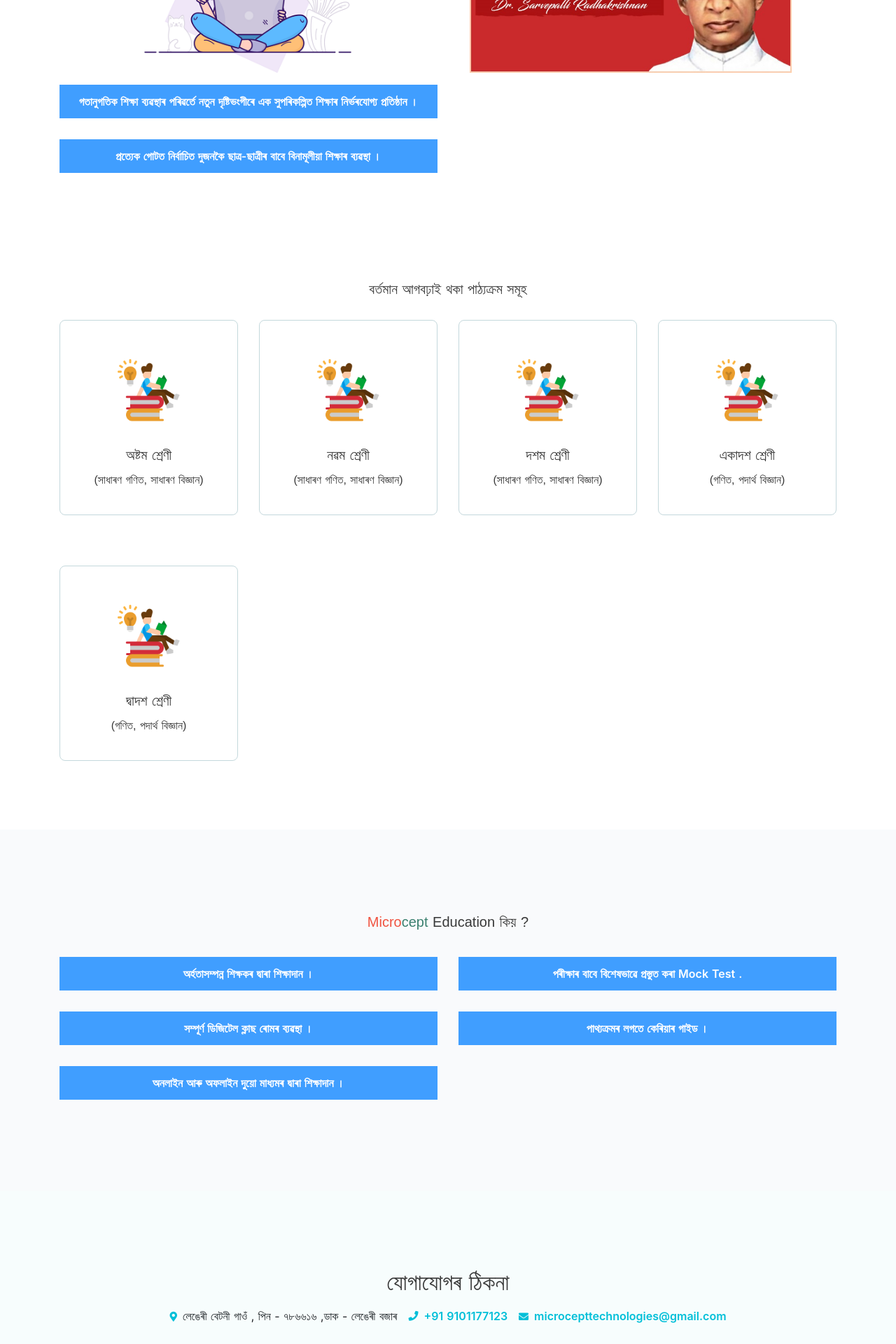
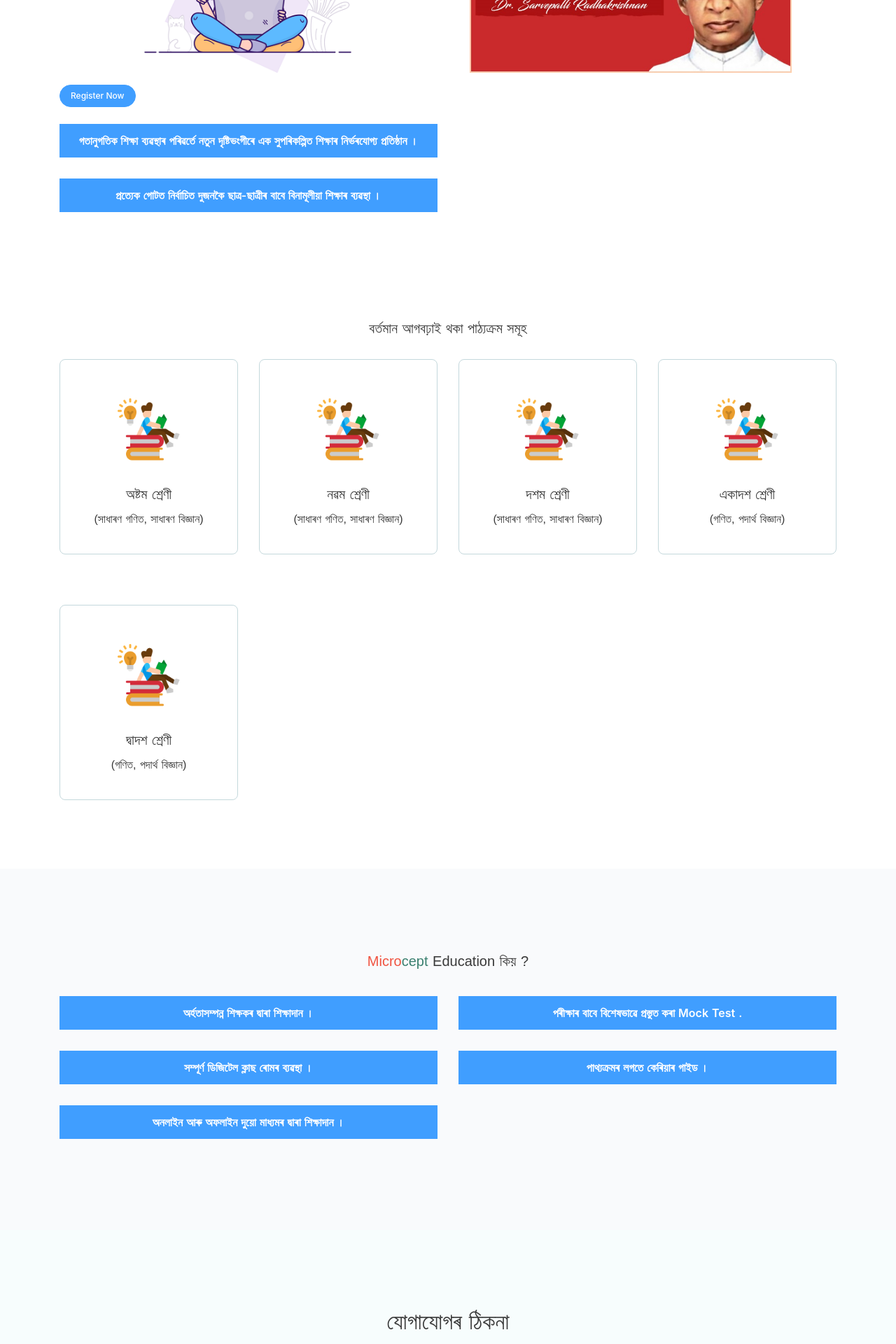
Before and after one commit to microceptedutech/microcepteducation, a Nuxt app: page /school in a window 1280 px wide. Shown: the part 360-2280 px from the top of the page at 70% size. Built offline with nearby package versions, Linux system fonts and the light colour scheme.

Commit message:
register button, address

```diff
--- a/pages/school/index.vue
+++ b/pages/school/index.vue
@@ -45,7 +45,12 @@
                 <div class="col-lg-6">
                     <div class="image-container" style="margin-top:50px;">
                         <img  src="~/assets/images/school.png" alt="alternative" width="100%">
-                        <div class="offer-text-box">
+                         <el-row class="">
+                          <nuxt-link to="/register">
+                            <el-button type="primary" round size="small">Register Now</el-button>
+                          </nuxt-link>
+                        </el-row>
+                        <div class="offer-text-box mt-4">
                         গতানুগতিক শিক্ষা ব্যৱস্থাৰ পৰিৱৰ্তে নতুন দৃষ্টিভংগীৰে এক সুপৰিকল্পিত শিক্ষাৰ নিৰ্ভৰযোগ্য প্ৰতিষ্ঠান ।
                         </div>
                         <div class="offer-text-box">
@@ -160,7 +165,7 @@
                     <ul class="list-unstyled li-space-lg">
                         <li><i class="fas fa-map-marker-alt"></i>লেঙেৰী বেটনী গাওঁ , পিন - ৭৮৬৬১৬ ,ডাক - লেঙেৰী বজাৰ</li>
                         <li style="font-weight:600;"><i class="fas fa-phone"></i><a class="turquoise" href="tel:9101177123">+91 9101177123</a></li>
-                        <li style="font-weight:600;"><i class="fas fa-envelope"></i><a class="turquoise" href="mailto:microcepttechnologies@gmail.com">microcepttechnologies@gmail.com</a></li>
+                        <li style="font-weight:600;"><i class="fas fa-envelope"></i><a class="turquoise" href="mailto:educationmicrocept@gmail.com">educationmicrocept@gmail.com</a></li>
                     </ul>
                 </div> <!-- end of col -->
             </div> <!-- end of row -->
@@ -177,7 +182,10 @@
         <div class="container">
             <div class="row">
                 <div class="col-lg-12">
-                    <p class="p-small">Copyright © <span style="color:#F05340;">micro</span><span style="color:#3b8070;">cept</span> 2019 . All Rights Reserved . Contact : <i class="fas fa-phone"></i> <a class="turquoise" href="tel:9101177123">+91 9101177123</a> <i class="fas fa-envelope"></i> <a class="turquoise" href="mailto:microcepttechnologies@gmail.com"> microcepttechnologies@gmail.com</a></p>
+                    <p class="p-small">
+                      Designed and Developed by <a href="https://microcept.in/"> <span style="color:#F05340;">Micro</span><span style="color:#3b8070;">cept</span> Technologies </a><br>
+                      Copyright © 2020 <span style="color:#F05340;">Micro</span><span style="color:#3b8070;">cept</span> Education . All Rights Reserved .
+                    </p>
                 </div>
             </div>
         </div>
```
